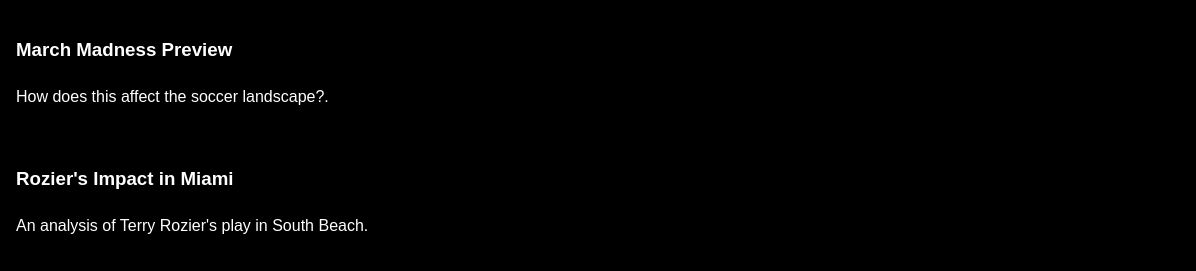
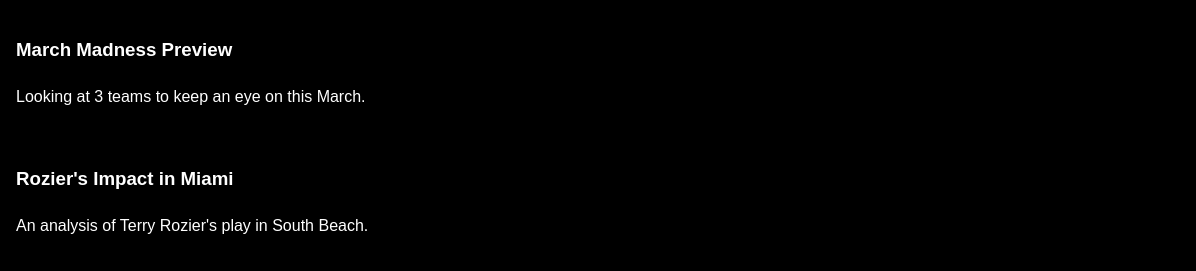
Before and after one commit to RahiGajjar/ITEC362-Website, a plain HTML site: page 362AiArticle Options.html in a window 1280 px wide. Shown: the part 363-634 px from the top of the page, 84-1280 px from the left. Drawn offline with Linux system fonts and the light colour scheme.

Commit message:
Update 362AiArticle Options.html

```diff
--- a/362AiArticle Options.html
+++ b/362AiArticle Options.html
@@ -114,7 +114,7 @@
             <img class="small-image" src="https://wpcdn.us-east-1.vip.tn-cloud.net/www.abccolumbia.com/content/uploads/2023/10/c/g/screen-shot-2023-10-26-at-111934-am.png" alt="MarchMadness">
             <div>
                 <h3><a href="MarchMadness.html">March Madness Preview</a></h3>
-                <p>How does this affect the soccer landscape?.</p>
+                <p>Looking at 3 teams to keep an eye on this March.</p>
             </div>
         </div>
         <div class="article-container">
```
